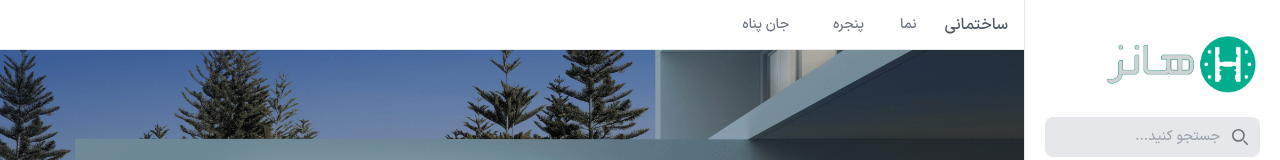
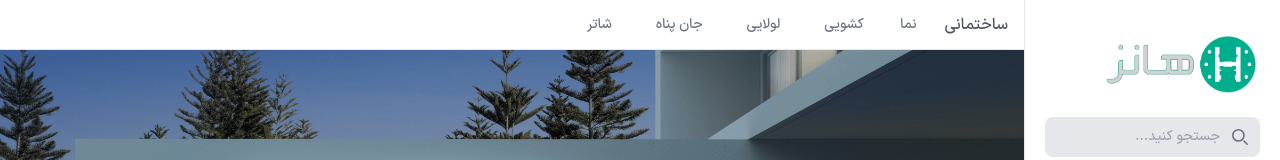
Before and after one commit to zahra-hsb/hanz-, a Next.js app: page /products/building in a window 1280 px wide. Shown: the top 160 px of the page. Built offline with nearby package versions, Linux system fonts and the light colour scheme.

Commit message:
edit header component

```diff
--- a/src/components/layout/Header/index.jsx
+++ b/src/components/layout/Header/index.jsx
@@ -14,8 +14,10 @@ const Header = ({ setSidebarShow, router }) => {
 
     const menuItemForBuilding = [
         { tab: 'view', label: 'نما' },
-        { tab: 'window', label: 'پنجره' },
+        { tab: 'sliding', label: 'کشویی' },
+        { tab: 'Hinge', label: 'لولایی' },
         { tab: 'shelter', label: 'جان پناه' },
+        { tab: 'shutter', label: 'شاتر' },
     ]
 
     // const menuItemForServices = [
```
